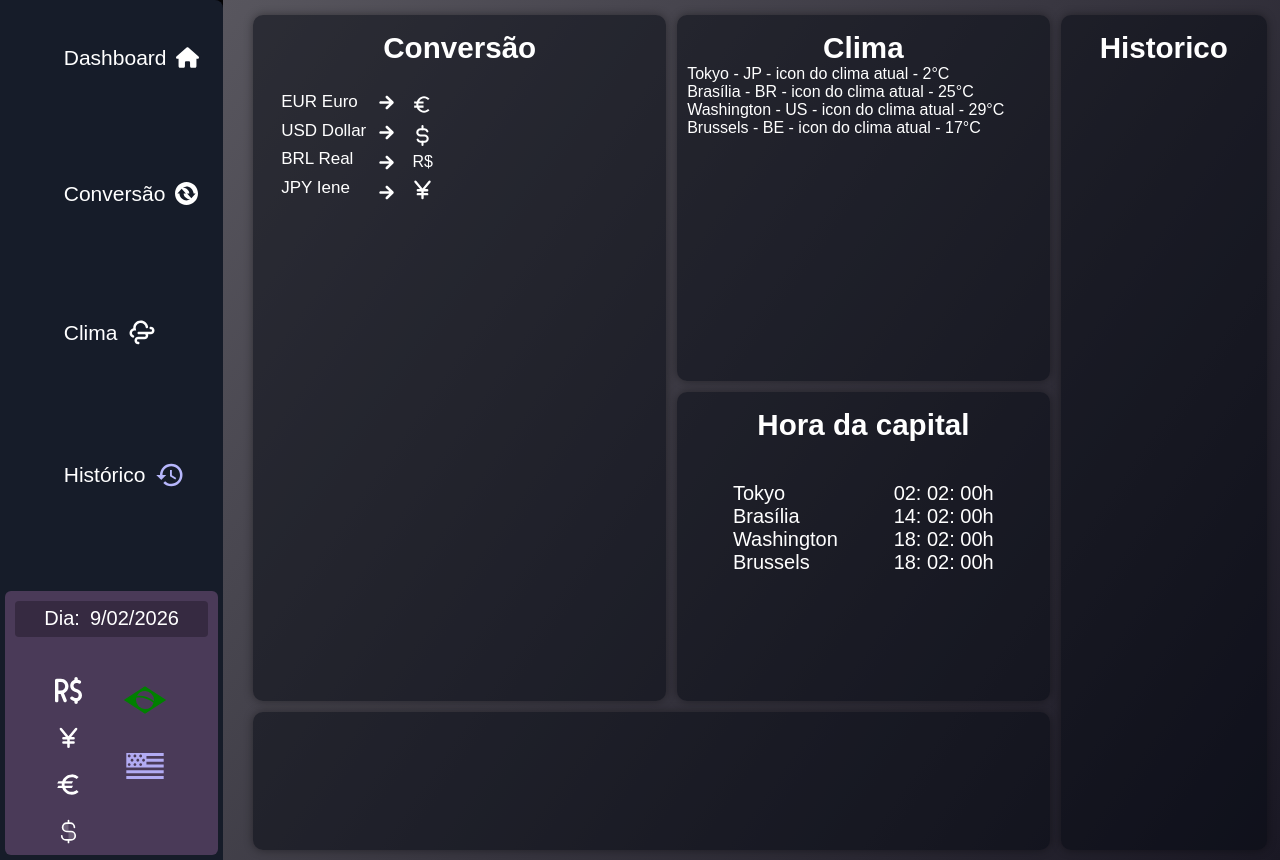
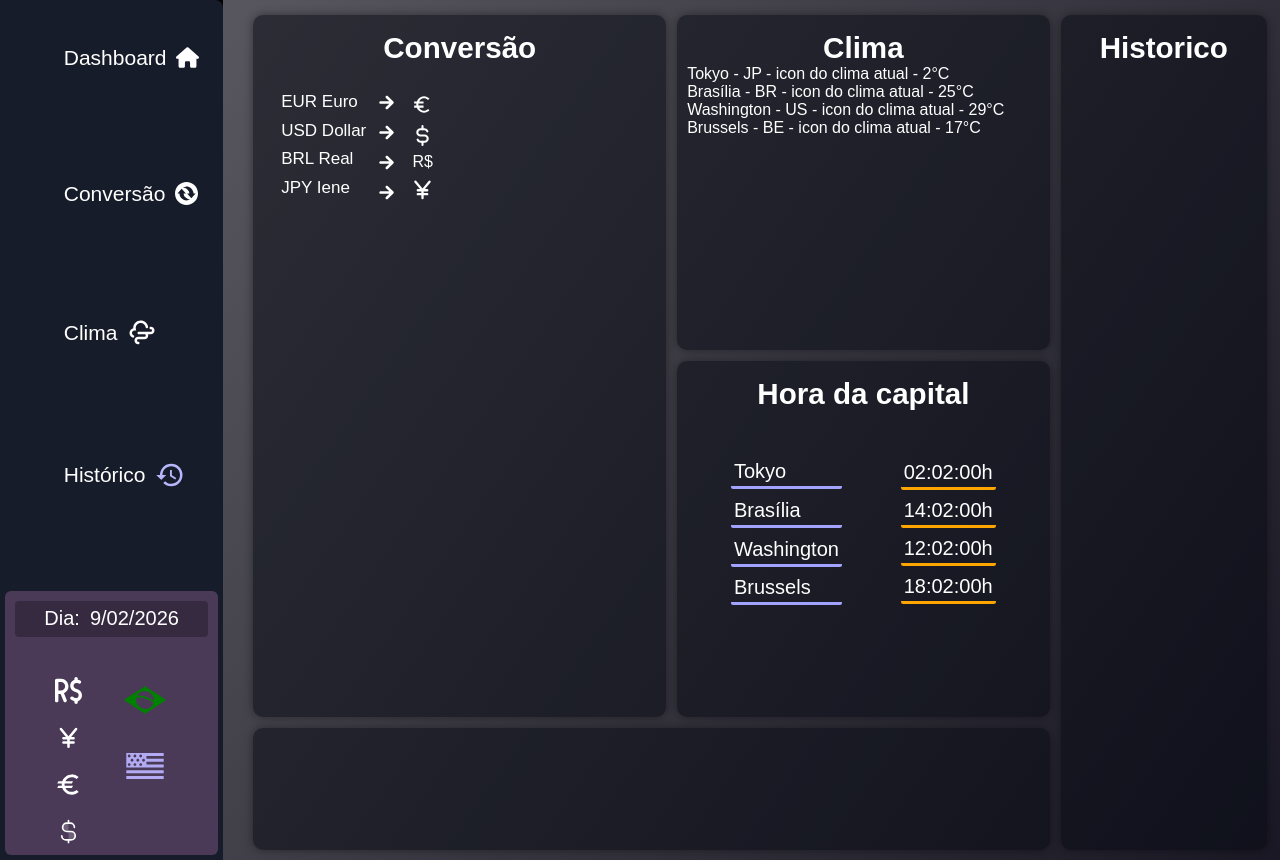
Before and after one commit to SantV7/dashboard-coins, a React (Vite) app: page / in a window 1280 px wide. Built offline with nearby package versions, Linux system fonts and the light colour scheme; a web font is replaced by a local one.

Commit message:
Set Hour

```diff
--- a/src/components/hourCapital/HourCapital.jsx
+++ b/src/components/hourCapital/HourCapital.jsx
@@ -3,10 +3,10 @@ import '../hourCapital/hour-capital.css'
 
 const HourCapital = () => {
 
-    const [hourBrasilia, setHourBrasilia] = useState(new Date().getHours())
-    const [hourTokyo, setTokyo] = useState(new Date().getHours())
-    const [hourWashington, setHourWashington] = useState(new Date().getHours())
-    const [hourBrussels, setHourBrussels] = useState(new Date().getHours())
+    const [hourBrasilia, setHourBrasilia] = useState((new Date().getUTCHours() - 3 + 24) % 24)
+    const [hourTokyo, setTokyo] = useState((new Date().getUTCHours() + 9 + 24) % 24)
+    const [hourWashington, setHourWashington] = useState((new Date().getUTCHours() - 5 + 24) % 24)
+    const [hourBrussels, setHourBrussels] = useState((new Date().getUTCHours() + 1 + 24) % 24)
 
     const [minutes, setMinutes] = useState(new Date().getMinutes())
     const [seconds, setSeconds] = useState(new Date().getSeconds())
@@ -17,9 +17,9 @@ const HourCapital = () => {
             const nowGetTime = new Date()
 
             setHourBrasilia((nowGetTime.getUTCHours() - 3 + 24) % 24 )
-            setTokyo((nowGetTime.getUTCHours() + 9) % 24)
-            setHourWashington((nowGetTime.getUTCHours() + 1) % 24)
-            setHourBrussels((nowGetTime.getUTCHours() + 1) % 24)
+            setTokyo((nowGetTime.getUTCHours() + 9 + 24) % 24)
+            setHourWashington((nowGetTime.getUTCHours() - 5 + 24) % 24)
+            setHourBrussels((nowGetTime.getUTCHours() + 1 + 24) % 24)
 
             setMinutes(nowGetTime.getMinutes())
             setSeconds(nowGetTime.getSeconds())
@@ -35,42 +35,34 @@ const HourCapital = () => {
      <h3 className="cards-tittle">Hora da capital</h3>
     <div className='hour-capital-area'>
         <div id='capital-name'>
-            <div>Tokyo</div>
-            <div>Brasília</div>
-            <div>Washington</div>
-            <div>Brussels</div>
+            <div className='name'>Tokyo</div>
+            <div className='name'>Brasília</div>
+            <div className='name'>Washington</div>
+            <div className='name'>Brussels</div>
         </div>
 
         <div id='hour-capital'>
-            <div>
+            <div className='time-to-capital'>
                 {
-                 `${hourTokyo.toString().padStart('2', 0)}:
-                  ${minutes.toString().padStart('2', 0)}:
-                  ${seconds.toString().padStart('2', 0)}h
+                 `${hourTokyo.toString().padStart('2', 0)}:${minutes.toString().padStart('2', 0)}:${seconds.toString().padStart('2', 0)}h
                `}
             </div>
 
-            <div>
+            <div className='time-to-capital'>
                 {
-                 `${hourBrasilia.toString().padStart('2', 0)}:
-                  ${minutes.toString().padStart('2', 0)}:
-                  ${seconds.toString().padStart('2', 0)}h
+                 `${hourBrasilia.toString().padStart('2', 0)}:${minutes.toString().padStart('2', 0)}:${seconds.toString().padStart('2', 0)}h
                `}
             </div>
 
-            <div>
+            <div className='time-to-capital'>
                 {
-                 `${hourWashington.toString().padStart('2', 0)}:
-                  ${minutes.toString().padStart('2', 0)}:
-                  ${seconds.toString().padStart('2', 0)}h
+                 `${hourWashington.toString().padStart('2', 0)}:${minutes.toString().padStart('2', 0)}:${seconds.toString().padStart('2', 0)}h
                `}
             </div>
 
-            <div>
+            <div className='time-to-capital'>
                 {
-                 `${hourBrussels.toString().padStart('2', 0)}:
-                  ${minutes.toString().padStart('2', 0)}:
-                  ${seconds.toString().padStart('2', 0)}h
+                 `${hourBrussels.toString().padStart('2', 0)}:${minutes.toString().padStart('2', 0)}:${seconds.toString().padStart('2', 0)}h
                `}
             </div>
         </div>
--- a/src/components/hourCapital/hour-capital.css
+++ b/src/components/hourCapital/hour-capital.css
@@ -4,8 +4,32 @@
     align-items: center;
     justify-content: space-evenly;
     flex-flow: row nowrap;
-    gap: 10px;
+    gap: 15px;
     padding-top: 40px;
     text-align: left;
     font-size: clamp(17px, 20px, 26px);
+
+
+    #capital-name  {
+        display: flex;
+        flex-flow: column nowrap;
+        gap: 6.75px;
+    }
+    #capital-name > .name {
+        border-radius: 2px;
+        padding: 3px;
+        border-bottom: 3px solid rgb(162, 162, 255);
+    }
 }
+
+#hour-capital {
+    display: flex;
+    flex-flow: column nowrap;
+    gap: 6px;
+
+    .time-to-capital {
+        border-radius: 2.3px;
+        padding: 3px;
+        border-bottom: 3px solid orange;
+    }
+}
```
